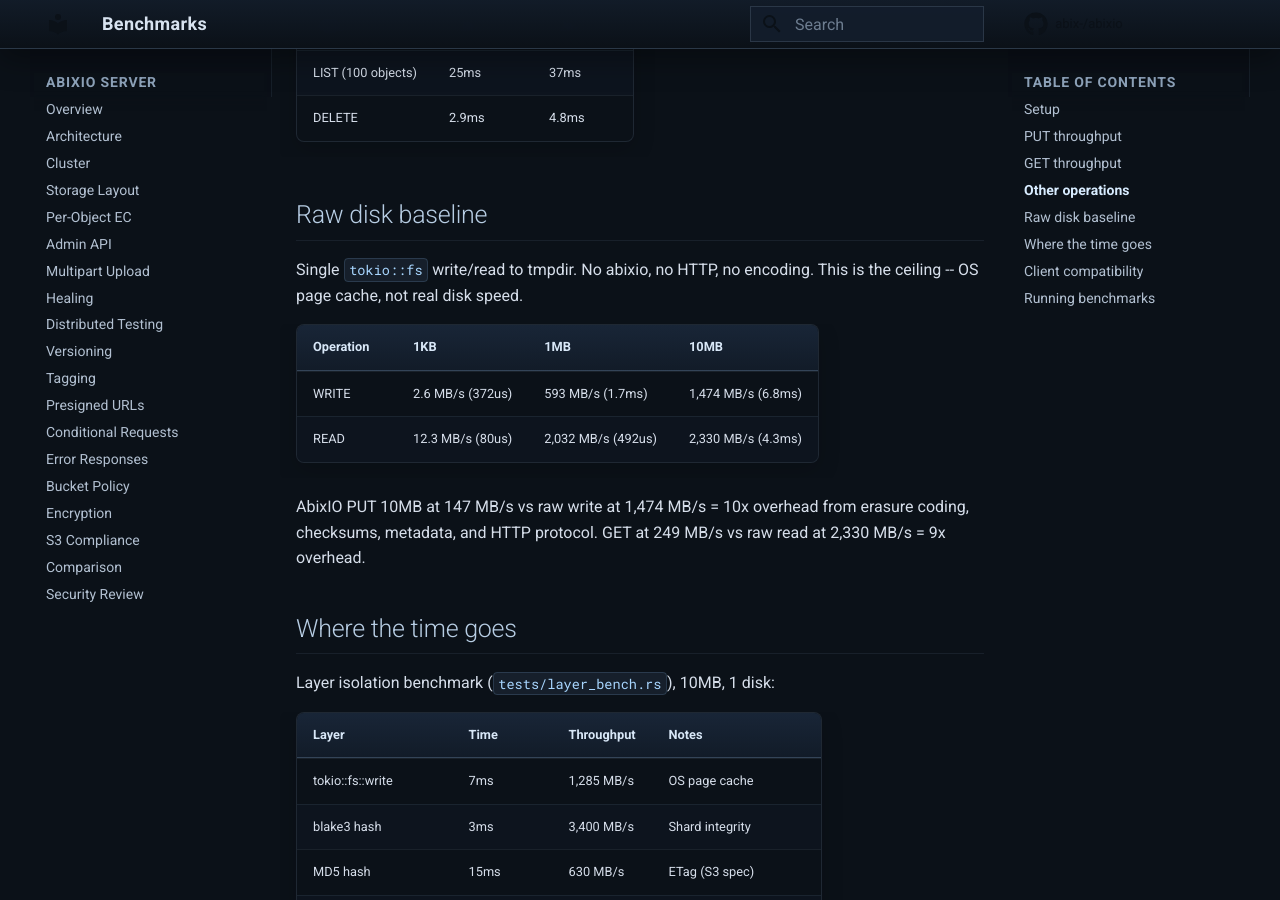
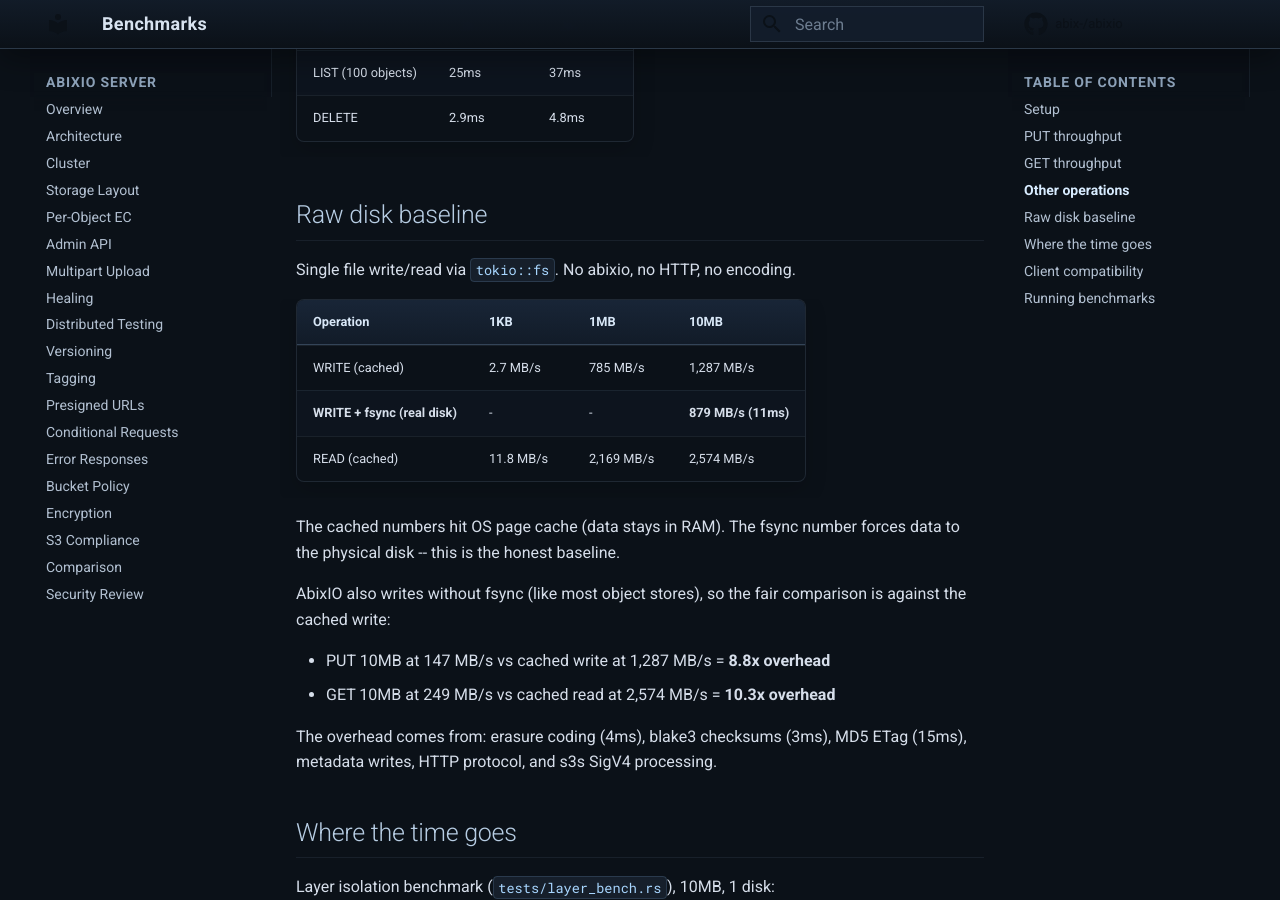
Before and after one commit to abix-/abixio, an MkDocs documentation site: the page built from docs/benchmarks.md, in a window 1280 px wide and 900 px high, scrolled down 1088 px. Built offline with MkDocs 1.6.1 and Material for MkDocs 9.7.7, drawn with Linux system fonts in a browser that asks for light colours; comment, search, counter and statistics services are not loaded.

Commit message:
docs: honest disk baseline with fsync (879 MB/s real), fair overhead comparison

```diff
--- a/docs/benchmarks.md
+++ b/docs/benchmarks.md
@@ -33,17 +33,25 @@
 
 ## Raw disk baseline
 
-Single `tokio::fs` write/read to tmpdir. No abixio, no HTTP, no encoding.
-This is the ceiling -- OS page cache, not real disk speed.
+Single file write/read via `tokio::fs`. No abixio, no HTTP, no encoding.
 
 | Operation | 1KB | 1MB | 10MB |
 |---|---|---|---|
-| WRITE | 2.6 MB/s (372us) | 593 MB/s (1.7ms) | 1,474 MB/s (6.8ms) |
-| READ | 12.3 MB/s (80us) | 2,032 MB/s (492us) | 2,330 MB/s (4.3ms) |
+| WRITE (cached) | 2.7 MB/s | 785 MB/s | 1,287 MB/s |
+| **WRITE + fsync (real disk)** | - | - | **879 MB/s (11ms)** |
+| READ (cached) | 11.8 MB/s | 2,169 MB/s | 2,574 MB/s |
 
-AbixIO PUT 10MB at 147 MB/s vs raw write at 1,474 MB/s = 10x overhead from
-erasure coding, checksums, metadata, and HTTP protocol. GET at 249 MB/s vs
-raw read at 2,330 MB/s = 9x overhead.
+The cached numbers hit OS page cache (data stays in RAM). The fsync number
+forces data to the physical disk -- this is the honest baseline.
+
+AbixIO also writes without fsync (like most object stores), so the fair
+comparison is against the cached write:
+
+- PUT 10MB at 147 MB/s vs cached write at 1,287 MB/s = **8.8x overhead**
+- GET 10MB at 249 MB/s vs cached read at 2,574 MB/s = **10.3x overhead**
+
+The overhead comes from: erasure coding (4ms), blake3 checksums (3ms),
+MD5 ETag (15ms), metadata writes, HTTP protocol, and s3s SigV4 processing.
 
 ## Where the time goes
 
```
